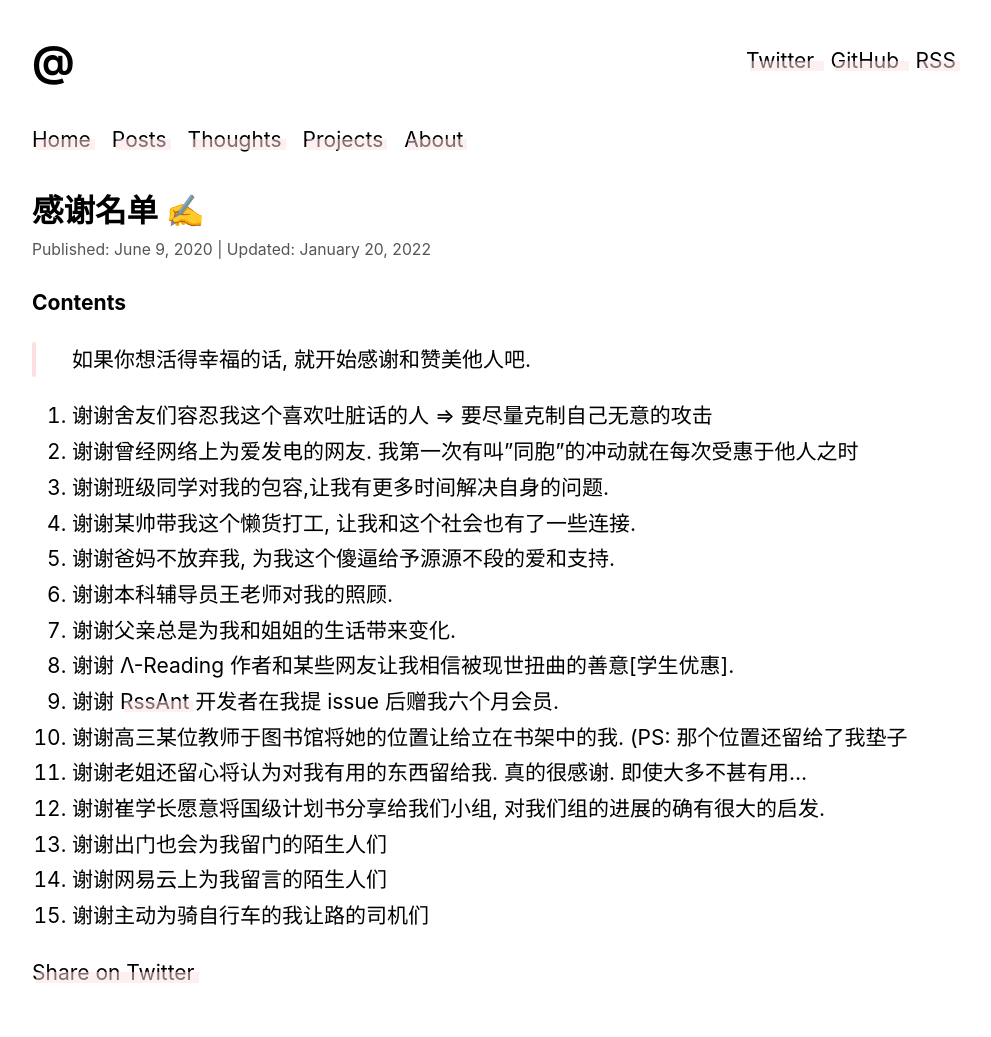
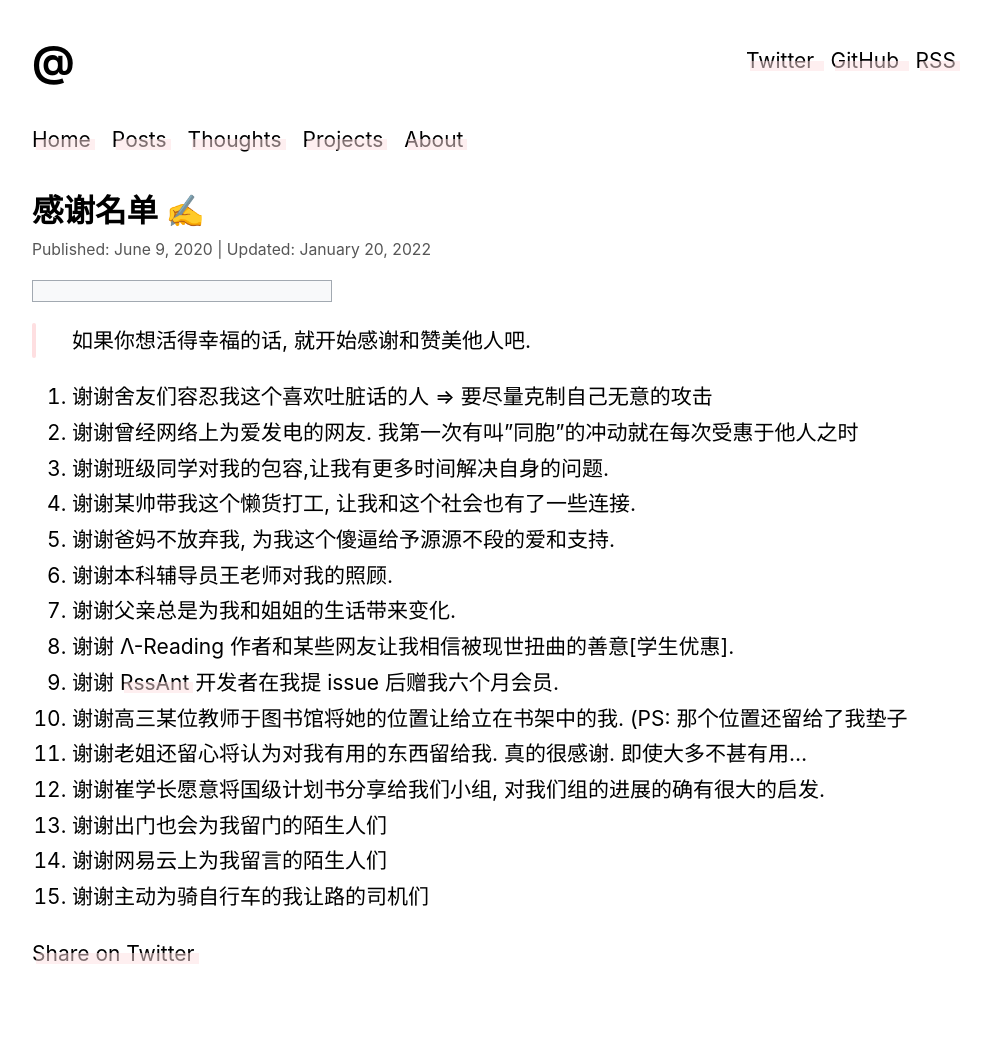
Before and after one commit to bGZo/blog, a Jekyll site: the page built from _posts/thoughts/2020-06-09-thx-list.md, in a window 1280 px wide. Shown: the whole page, without its empty margins (146-1137 px from the left). Built offline with Jekyll 4.4.1, drawn with Linux system fonts in a browser that asks for light colours; Markdown is read by kramdown in place of the engine named in the settings.

Commit message:
fix: contents format

```diff
--- a/_layouts/post.html
+++ b/_layouts/post.html
@@ -32,7 +32,6 @@
         <h2>{{ page.title }}</h2>
         {% include published.html %}
         <div class="contents">
-          <h3>Contents</h3>
           {% include toc.html html=content %}
         </div>
         {{ content }}
--- a/assets/css/custom.css
+++ b/assets/css/custom.css
@@ -282,10 +282,20 @@
   background:#D7C4BB;
 }
 
-.contents {
-  font-size: 18px;
+.contents{
+  font-size: 16px;
+  overflow: auto;
+  max-height: 400px;
+  max-width: 300px;
+  border: 1px solid #a2a9b1;
+  background-color: #f8f9fa;
+  padding: 10px;
 }
 
+.contents>ul{
+  list-style: none;
+  margin-left: -20px;
+}
 
 
 @media (min-width: 22em) {
```
